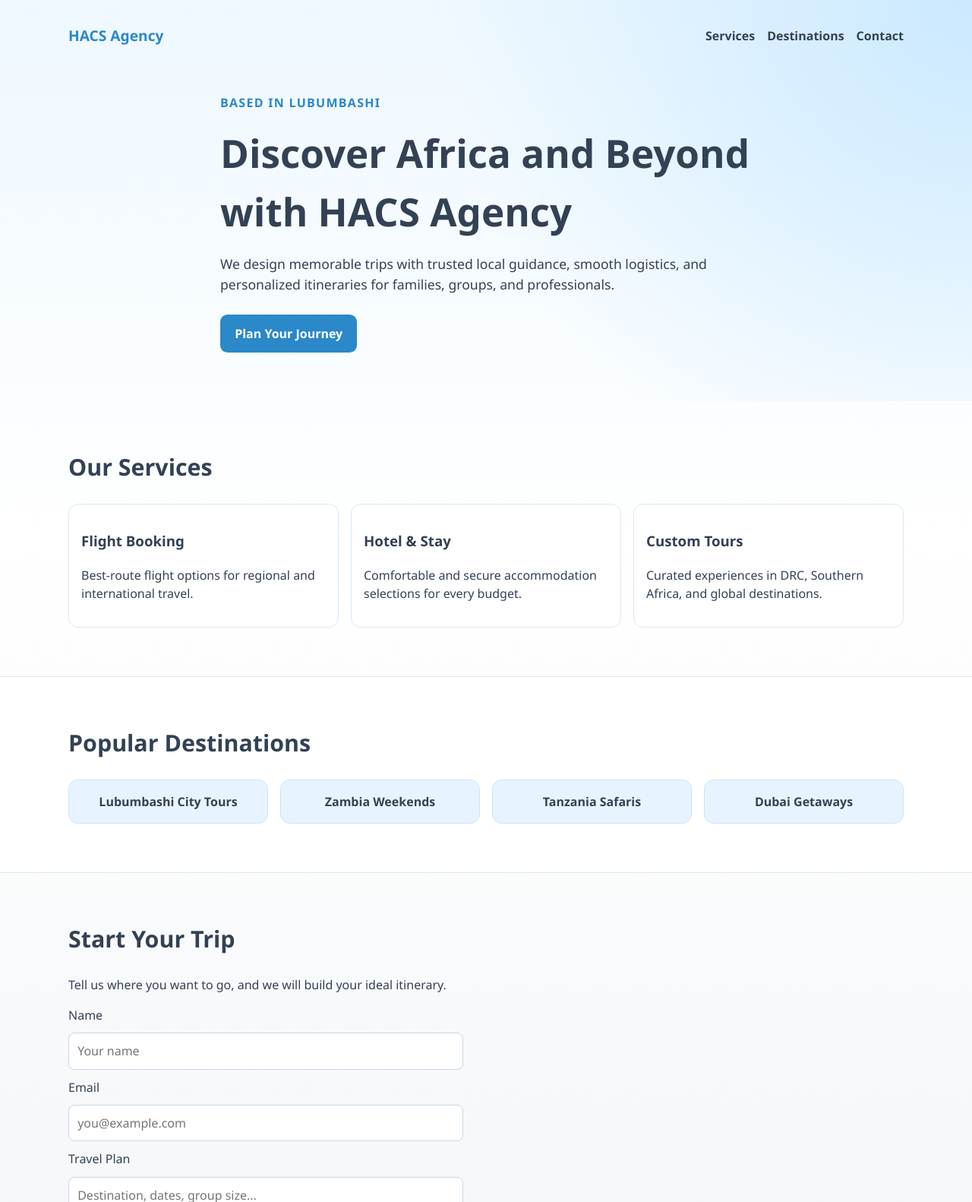
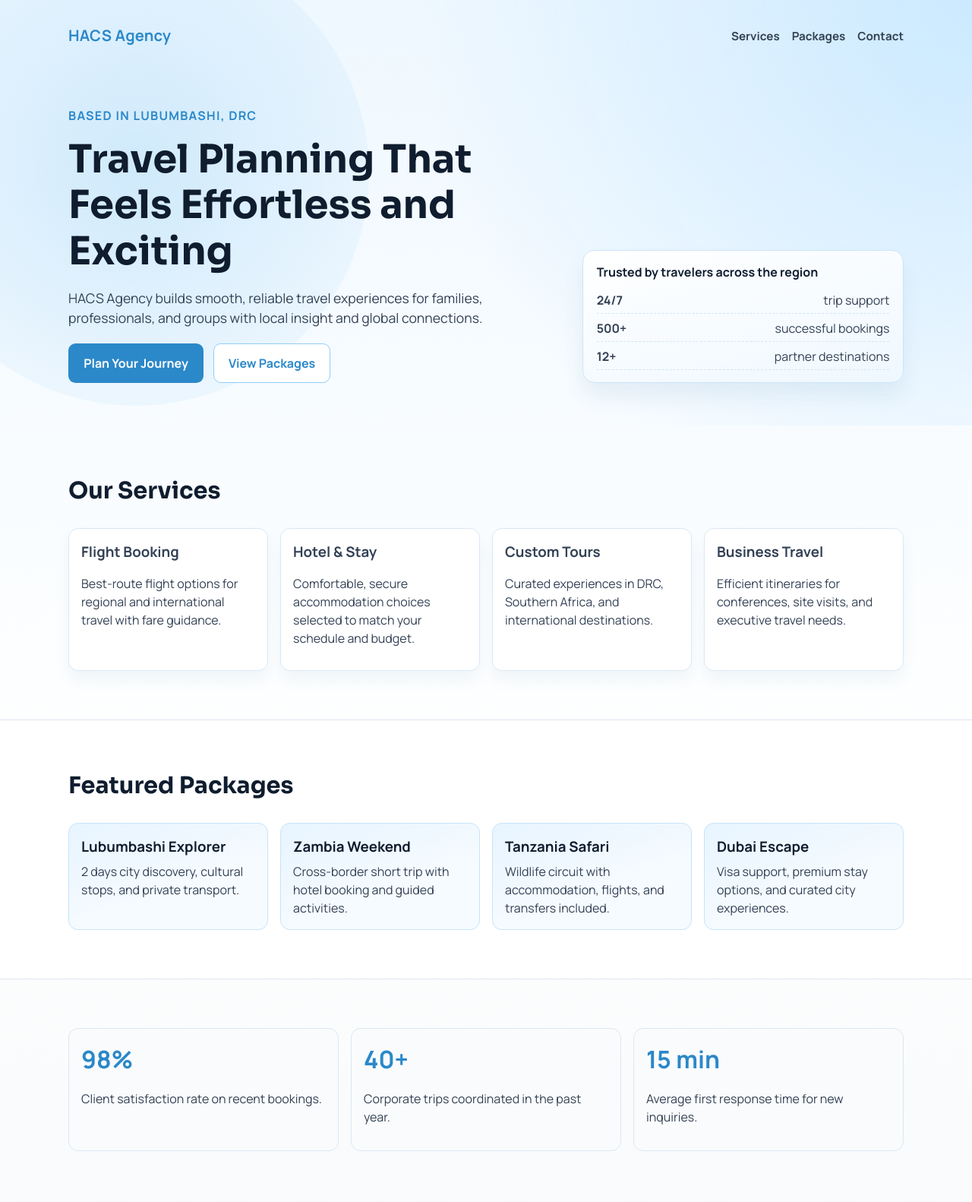
Before and after one commit to taqi59a/hacs-agnecy, a plain HTML site: page index.html in a window 1280 px wide. Shown: the top 1582 px of the page at 76% size. Drawn offline with Linux system fonts and the light colour scheme.

Commit message:
Develop HACS Agency website theme updates

```diff
--- a/index.html
+++ b/index.html
@@ -5,27 +5,44 @@
   <meta name="viewport" content="width=device-width, initial-scale=1.0" />
   <title>HACS Agency | Travel from Lubumbashi</title>
   <meta name="description" content="HACS Agency is a travel agency based in Lubumbashi offering tours, flights, and custom travel packages." />
+  <link rel="preconnect" href="https://fonts.googleapis.com" />
+  <link rel="preconnect" href="https://fonts.gstatic.com" crossorigin />
+  <link href="https://fonts.googleapis.com/css2?family=Manrope:wght@400;500;700;800&family=Sora:wght@600;700&display=swap" rel="stylesheet" />
   <link rel="stylesheet" href="styles.css" />
 </head>
 <body>
+  <div class="page-glow" aria-hidden="true"></div>
   <header class="hero">
     <nav class="nav container">
       <div class="brand">HACS Agency</div>
       <ul>
         <li><a href="#services">Services</a></li>
-        <li><a href="#destinations">Destinations</a></li>
+        <li><a href="#packages">Packages</a></li>
         <li><a href="#contact">Contact</a></li>
       </ul>
     </nav>
 
     <div class="hero-content container">
-      <p class="eyebrow">Based in Lubumbashi</p>
-      <h1>Discover Africa and Beyond with HACS Agency</h1>
-      <p class="lead">
-        We design memorable trips with trusted local guidance, smooth logistics,
-        and personalized itineraries for families, groups, and professionals.
-      </p>
-      <a class="btn" href="#contact">Plan Your Journey</a>
+      <div class="hero-copy">
+        <p class="eyebrow">Based in Lubumbashi, DRC</p>
+        <h1>Travel Planning That Feels Effortless and Exciting</h1>
+        <p class="lead">
+          HACS Agency builds smooth, reliable travel experiences for families,
+          professionals, and groups with local insight and global connections.
+        </p>
+        <div class="hero-actions">
+          <a class="btn" href="#contact">Plan Your Journey</a>
+          <a class="btn btn-light" href="#packages">View Packages</a>
+        </div>
+      </div>
+      <aside class="hero-panel" aria-label="Agency Highlights">
+        <p class="panel-title">Trusted by travelers across the region</p>
+        <ul>
+          <li><strong>24/7</strong> trip support</li>
+          <li><strong>500+</strong> successful bookings</li>
+          <li><strong>12+</strong> partner destinations</li>
+        </ul>
+      </aside>
     </div>
   </header>
 
@@ -35,29 +52,60 @@
       <div class="grid cards">
         <article class="card">
           <h3>Flight Booking</h3>
-          <p>Best-route flight options for regional and international travel.</p>
+          <p>Best-route flight options for regional and international travel with fare guidance.</p>
         </article>
         <article class="card">
           <h3>Hotel & Stay</h3>
-          <p>Comfortable and secure accommodation selections for every budget.</p>
+          <p>Comfortable, secure accommodation choices selected to match your schedule and budget.</p>
         </article>
         <article class="card">
           <h3>Custom Tours</h3>
-          <p>Curated experiences in DRC, Southern Africa, and global destinations.</p>
+          <p>Curated experiences in DRC, Southern Africa, and international destinations.</p>
+        </article>
+        <article class="card">
+          <h3>Business Travel</h3>
+          <p>Efficient itineraries for conferences, site visits, and executive travel needs.</p>
         </article>
       </div>
     </section>
 
-    <section id="destinations" class="section alt">
+    <section id="packages" class="section alt">
       <div class="container">
-        <h2>Popular Destinations</h2>
+        <h2>Featured Packages</h2>
         <div class="grid destinations">
-          <div class="tile">Lubumbashi City Tours</div>
-          <div class="tile">Zambia Weekends</div>
-          <div class="tile">Tanzania Safaris</div>
-          <div class="tile">Dubai Getaways</div>
+          <article class="tile">
+            <h3>Lubumbashi Explorer</h3>
+            <p>2 days city discovery, cultural stops, and private transport.</p>
+          </article>
+          <article class="tile">
+            <h3>Zambia Weekend</h3>
+            <p>Cross-border short trip with hotel booking and guided activities.</p>
+          </article>
+          <article class="tile">
+            <h3>Tanzania Safari</h3>
+            <p>Wildlife circuit with accommodation, flights, and transfers included.</p>
+          </article>
+          <article class="tile">
+            <h3>Dubai Escape</h3>
+            <p>Visa support, premium stay options, and curated city experiences.</p>
+          </article>
         </div>
       </div>
+    </section>
+
+    <section class="section container stats">
+      <article>
+        <h3>98%</h3>
+        <p>Client satisfaction rate on recent bookings.</p>
+      </article>
+      <article>
+        <h3>40+</h3>
+        <p>Corporate trips coordinated in the past year.</p>
+      </article>
+      <article>
+        <h3>15 min</h3>
+        <p>Average first response time for new inquiries.</p>
+      </article>
     </section>
 
     <section id="contact" class="section container">
@@ -81,7 +129,7 @@
   <footer>
     <div class="container footer-content">
       <strong>HACS Agency</strong>
-      <span>Travel Agency | Lubumbashi, DRC</span>
+      <span>Travel Agency | Lubumbashi, DRC | hacs-agency.com</span>
     </div>
   </footer>
 </body>
--- a/styles.css
+++ b/styles.css
@@ -1,9 +1,12 @@
 :root {
-  --blue-50: #eef8ff;
+  --blue-50: #eff8ff;
+  --blue-100: #d8ecfb;
   --blue-300: #8ecdf5;
   --blue-600: #2b88c9;
-  --gray-100: #f3f5f7;
+  --gray-50: #fafbfc;
+  --gray-100: #f1f4f7;
   --gray-700: #334155;
+  --gray-900: #0f1d2f;
   --white: #ffffff;
 }
 
@@ -13,10 +16,22 @@
 
 body {
   margin: 0;
-  font-family: "Segoe UI", Tahoma, Geneva, Verdana, sans-serif;
+  font-family: "Manrope", "Segoe UI", Tahoma, Geneva, Verdana, sans-serif;
   color: var(--gray-700);
-  background: linear-gradient(180deg, var(--blue-50), var(--white) 38%, var(--gray-100));
+  background: linear-gradient(180deg, var(--blue-50), var(--white) 45%, var(--gray-100));
   line-height: 1.5;
+  position: relative;
+  overflow-x: hidden;
+}
+
+.page-glow {
+  position: fixed;
+  inset: -10% auto auto -10%;
+  width: 48vw;
+  height: 48vw;
+  border-radius: 999px;
+  background: radial-gradient(circle, rgba(142, 205, 245, 0.35), rgba(142, 205, 245, 0));
+  z-index: -1;
 }
 
 .container {
@@ -25,8 +40,8 @@ body {
 }
 
 .hero {
-  padding: 1.2rem 0 4rem;
-  background: radial-gradient(circle at top right, #cbe9ff, transparent 50%);
+  padding: 1.2rem 0 3.5rem;
+  background: radial-gradient(circle at top right, #cbe9ff, transparent 52%);
 }
 
 .nav {
@@ -36,9 +51,10 @@ body {
 }
 
 .brand {
-  font-size: 1.2rem;
+  font-size: 1.26rem;
   font-weight: 700;
   color: var(--blue-600);
+  letter-spacing: 0.01em;
 }
 
 .nav ul {
@@ -51,12 +67,20 @@ body {
 .nav a {
   text-decoration: none;
   color: var(--gray-700);
-  font-weight: 600;
+  font-weight: 700;
+  font-size: 0.95rem;
 }
 
 .hero-content {
   margin-top: 3rem;
-  max-width: 700px;
+  display: grid;
+  gap: 1.2rem;
+  grid-template-columns: 1.4fr 0.9fr;
+  align-items: end;
+}
+
+.hero-copy {
+  max-width: 720px;
 }
 
 .eyebrow {
@@ -67,13 +91,23 @@ body {
 }
 
 h1 {
+  font-family: "Sora", "Manrope", sans-serif;
   font-size: clamp(2rem, 5vw, 3.2rem);
   margin: 0.2rem 0 1rem;
+  color: var(--gray-900);
+  line-height: 1.18;
 }
 
 .lead {
   font-size: 1.1rem;
-  margin-bottom: 1.7rem;
+  margin-bottom: 1.3rem;
+  max-width: 64ch;
+}
+
+.hero-actions {
+  display: flex;
+  gap: 0.8rem;
+  flex-wrap: wrap;
 }
 
 .btn {
@@ -84,6 +118,46 @@ h1 {
   padding: 0.8rem 1.2rem;
   border-radius: 0.6rem;
   font-weight: 700;
+  border: 1px solid transparent;
+}
+
+.btn:hover {
+  filter: brightness(1.04);
+}
+
+.btn-light {
+  background: var(--white);
+  color: var(--blue-600);
+  border-color: var(--blue-300);
+}
+
+.hero-panel {
+  background: linear-gradient(165deg, var(--white), var(--blue-50));
+  border: 1px solid #cce4f8;
+  border-radius: 1rem;
+  padding: 1rem 1.1rem;
+  box-shadow: 0 18px 28px rgba(25, 91, 136, 0.08);
+}
+
+.panel-title {
+  margin: 0;
+  font-weight: 700;
+  color: var(--gray-900);
+}
+
+.hero-panel ul {
+  margin: 0.8rem 0 0;
+  padding: 0;
+  list-style: none;
+  display: grid;
+  gap: 0.45rem;
+}
+
+.hero-panel li {
+  display: flex;
+  justify-content: space-between;
+  border-bottom: 1px dashed #d3e6f5;
+  padding-bottom: 0.3rem;
 }
 
 .section {
@@ -97,8 +171,10 @@ h1 {
 }
 
 h2 {
+  font-family: "Sora", "Manrope", sans-serif;
   font-size: 1.9rem;
   margin-top: 0;
+  color: var(--gray-900);
 }
 
 .grid {
@@ -114,7 +190,13 @@ h2 {
   background: var(--white);
   border: 1px solid #d9e8f5;
   border-radius: 0.8rem;
-  padding: 1rem;
+  padding: 1rem 1rem 0.9rem;
+  box-shadow: 0 12px 20px rgba(35, 97, 137, 0.06);
+}
+
+.card h3 {
+  margin-top: 0;
+  margin-bottom: 0.5rem;
 }
 
 .destinations {
@@ -122,12 +204,39 @@ h2 {
 }
 
 .tile {
-  background: #e7f4ff;
+  background: linear-gradient(160deg, #e7f4ff, #f6fbff 62%);
   border: 1px solid #c7e4fa;
   border-radius: 0.8rem;
   padding: 1rem;
-  text-align: center;
-  font-weight: 600;
+}
+
+.tile h3 {
+  margin-top: 0;
+  margin-bottom: 0.4rem;
+  color: var(--gray-900);
+}
+
+.tile p {
+  margin: 0;
+}
+
+.stats {
+  display: grid;
+  gap: 1rem;
+  grid-template-columns: repeat(auto-fit, minmax(220px, 1fr));
+}
+
+.stats article {
+  background: var(--gray-50);
+  border: 1px solid #d9e8f5;
+  border-radius: 0.8rem;
+  padding: 1rem;
+}
+
+.stats h3 {
+  margin: 0;
+  color: var(--blue-600);
+  font-size: 2rem;
 }
 
 .contact-form {
@@ -164,7 +273,7 @@ button {
 }
 
 footer {
-  background: #dfeffc;
+  background: #ddebfa;
   border-top: 1px solid #c7e1f6;
   padding: 1rem 0;
 }
@@ -186,4 +295,8 @@ footer {
     margin: 0.8rem 0 0;
     flex-wrap: wrap;
   }
+
+  .hero-content {
+    grid-template-columns: 1fr;
+  }
 }
```
